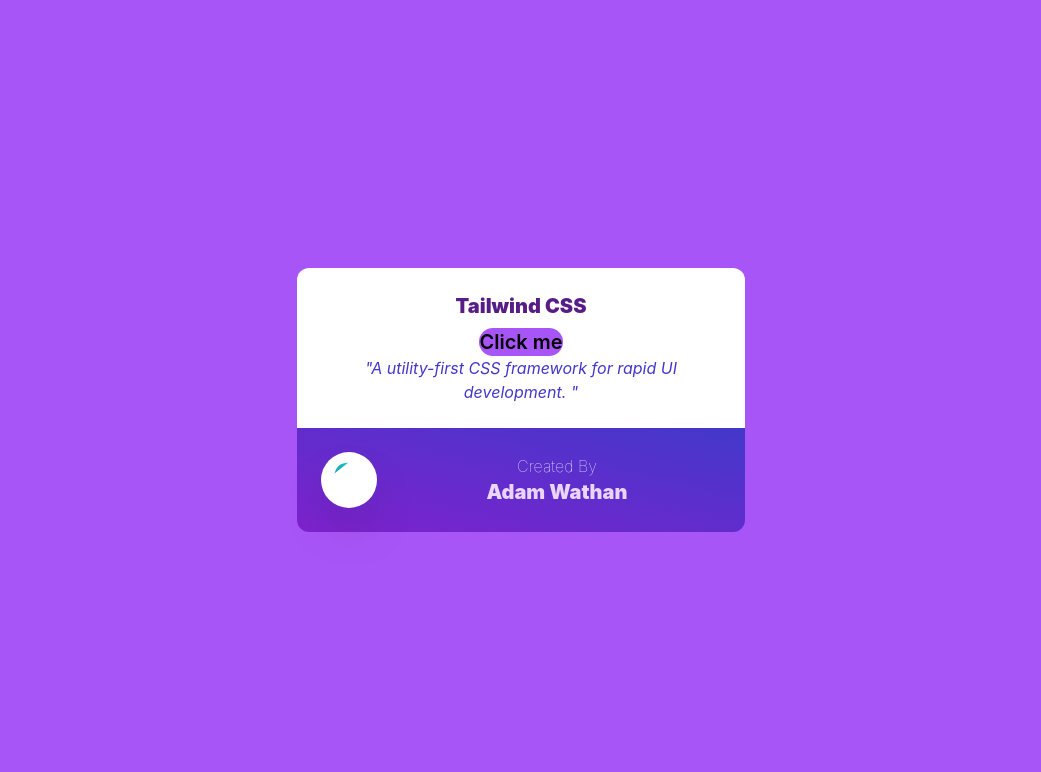
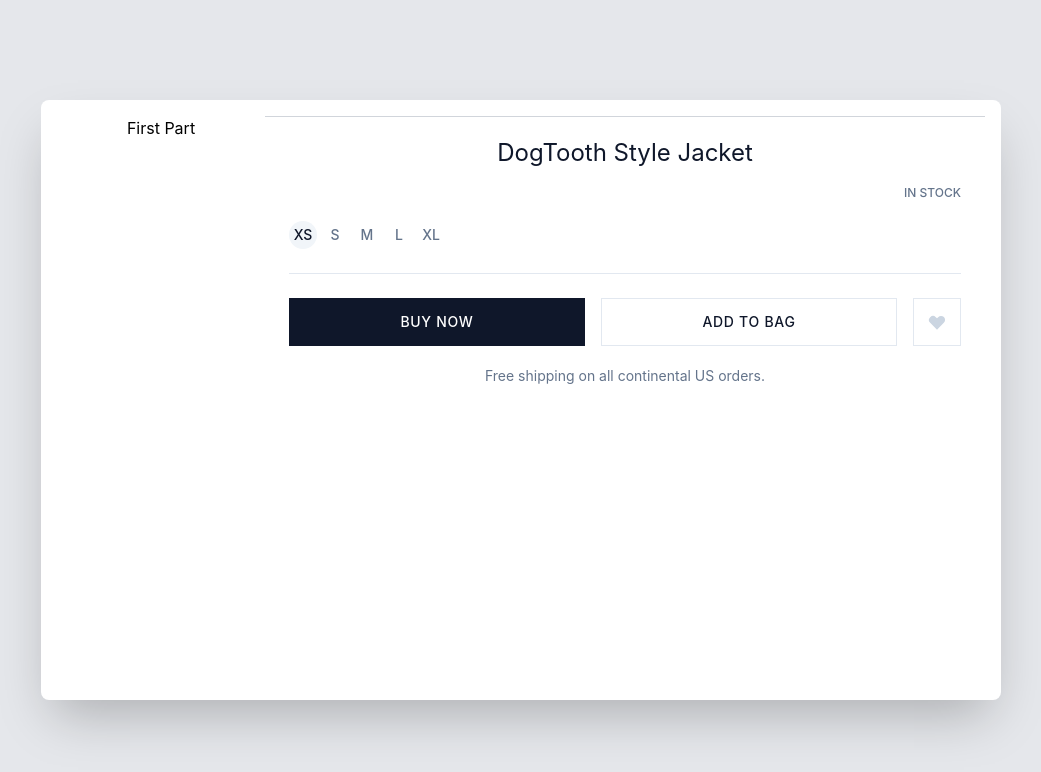
Before and after one commit to DawarShamim/bookStore-frontend, a React (Create React App) app: page / in a window 1280 px wide. Shown: the top 772 px of the page, without its empty margins (119-1160 px from the left). Built offline with nearby package versions, Linux system fonts and the light colour scheme.

Commit message:
Added Pages

```diff
--- a/package.json
+++ b/package.json
@@ -8,6 +8,7 @@
     "@testing-library/user-event": "^13.5.0",
     "react": "^18.2.0",
     "react-dom": "^18.2.0",
+    "react-router-dom": "^6.15.0",
     "react-scripts": "5.0.1",
     "web-vitals": "^2.1.4"
   },
--- a/public/index.html
+++ b/public/index.html
@@ -4,7 +4,7 @@
     <meta charset="utf-8" />
     <link rel="icon" href="%PUBLIC_URL%/favicon.ico" />
     <meta name="viewport" content="width=device-width, initial-scale=1" />
-    <meta name="theme-color" content="#000000" />
+    <meta name="theme-color" content="#2ECC71" />
     <meta
       name="description"
       content="Web site created using create-react-app"
--- a/src/App.css
+++ b/src/App.css
@@ -36,3 +36,8 @@
     transform: rotate(360deg);
   }
 }
+
+
+@tailwind base;
+@tailwind components;
+@tailwind utilities;
--- a/src/App.js
+++ b/src/App.js
@@ -1,71 +1,28 @@
 import './App.css';
 import Button from './components/Button';
+import React from 'react';
+import { BrowserRouter as Router, Routes, Route } from 'react-router-dom';
+import Page404 from './Pages/404Page';
+import LoginPage from './Pages/LoginPage';
+import NewBook from './components/NewBook';
 
 function App() {
   return (
-    <section className="App h-screen w-full flex justify-center items-center bg-purple-500">
-      <div className="w-full max-w-md bg-white-800">
-        <div
-          className="rounded-t-xl bg-white px-6 py-6 md:p-6 text-lg md:text-xl leading-8
-Md:leading-8 font-semibold"
-        >
-          <p className="text-purple-900 text-xl md:text-xl font-black text-center pb-2">
-            Tailwind CSS
-          </p>
-<div><Button/></div>
-          <p
-            className="text-indigo-700 text-base md:text-base italic
-font-normal text-center"
-          >
-            "A utility-first CSS framework for rapid UI development. "
-          </p>
-        </div>
 
-        <div
-          className="flex items-center space-x-4 p-6 md:px-6 md:py-6
-bg-gradient-to-tr from-purple-700 to-indigo-700 rounded-b-xl
-leading-6 font-semibold text-white"
-        >
-          <div
-            className="flex-none w-14 h-14 bg-white rounded-full shadow-2xl
-items-center justify-center"
-          >
-            <svg
-              height="54"
-              preserveAspectRatio="xMidYMid"
-              width="54"
-              xmlns="http://www.w3.org/2000/svg"
-              viewBox="0 0 256 153.6"
-            >
-              <linearGradient id="a" x1="-2.778%" y1="32%" y2="67.556%">
-                <stop offset="0" stop-color="#2298bd" />
-                <stop offset="1" stop-color="#0ed7b5" />
-              </linearGradient>
-              <path
-                d="M128 0C93.867 0 72.533 17.067 64 51.2 76.8 34.133 91.
-733 27.733 108.8 32c9.737 2.434 16.697 9.499 24.401 17.
-318C145.751 62.057 160.275 76.8 192 76.8c34.133 0 55.467-17.
-067 64-51.2-12.8 17.067-27.733 23.467-44.8 19.2-9.737-2.
-434-16.697-9.499-24.401-17.318C174.249 14.743 159.
-725 0 128 0zM64 76.8C29.867 76.8 8.533 93.867 0 128c12.8-17.
-067 27.733-23.467 44.8-19.2 9.737 2.434 16.697 9.499 24.
-401 17.318C81.751 138.857 96.275 153.6 128 153.6c34.133 0
-55.467-17.067 64-51.2-12.8 17.067-27.733 23.467-44.8 19.
-2-9.737-2.434-16.697-9.499-24.401-17.318C110.249 91.543
-95.725 76.8 64 76.8z"
-                fill="url(#a)"
-              />
-            </svg>
+
+    <Router>
+      <div className="App">
+        <Routes>
+          <Route exact path="/" element={<LoginPage />} />
+          <Route path="/login" element={<LoginPage />} />
+          <Route path="/NewBook" element={<NewBook />} />
+          {/* <Route path="/profile" element={<Profile />} />
+          <Route path="/task/card" element={<CardView />} />
+          <Route path="/setting" element={<Settings />} /> */}
+          <Route path="*" element={<Page404 />} />
+            </Routes>
           </div>
-
-          <div className="flex-auto text-base md:text-base font-thin">
-            Created By
-            <br />
-            <span className="text-xl md:text-xl text-purple-200 font-black">Adam Wathan</span>
-          </div>
-        </div>
-      </div>
-    </section>
+    </Router>
   );
 }
 
--- /dev/null
+++ b/src/Pages/404Page.js
@@ -0,0 +1,11 @@
+import React from "react";
+function Page404() {
+    return (
+        <div>
+            <h4>uh oh! </h4>
+            <p>We couldn't find what you were searching for. Try cheching the spelling or try again Later.</p>
+        </div>
+    );
+}
+
+export default Page404;
--- /dev/null
+++ b/src/Pages/LoginPage.js
@@ -0,0 +1,85 @@
+import React from 'react';
+
+function LoginPage() {
+  return (
+    <div className="flex justify-center items-center h-screen bg-gray-200">
+      <div className="relative w-3/4 h-3/4 bg-white shadow-2xl rounded-lg p-4">
+        {/* Divide the square section into two equal parts using flex */}
+        <div className="flex flex-row divide-y divide-gray-300 h-full">
+          <div className="flex-none w-52 relative">
+            {/* First part */}
+            <p className="text-center">First Part</p>
+          </div>
+          <form class="flex-auto p-6">
+            <div class="flex flex-wrap items-baseline">
+              <h1 class="w-full flex-none mb-3 text-2xl leading-none text-slate-900">
+                DogTooth Style Jacket
+              </h1>
+              <div class="flex-auto text-lg font-medium text-slate-500">
+
+                <input className="ring-offset-blue-900" type="text" />
+              </div>
+              <div class="text-xs leading-6 font-medium uppercase text-slate-500">
+                In stock
+              </div>
+            </div>
+            <div class="flex items-baseline mt-4 mb-6 pb-6 border-b border-slate-200">
+              <div class="space-x-1 flex text-sm font-medium">
+                <label>
+                  <input class="sr-only peer" name="size" type="radio" value="xs" checked />
+                  <div class="w-7 h-7 rounded-full flex items-center justify-center text-slate-500 peer-checked:bg-slate-100 peer-checked:text-slate-900">
+                    XS
+                  </div>
+                </label>
+                <label>
+                  <input class="sr-only peer" name="size" type="radio" value="s" />
+                  <div class="w-7 h-7 rounded-full flex items-center justify-center text-slate-500 peer-checked:bg-slate-100 peer-checked:text-slate-900">
+                    S
+                  </div>
+                </label>
+                <label>
+                  <input class="sr-only peer" name="size" type="radio" value="m" />
+                  <div class="w-7 h-7 rounded-full flex items-center justify-center text-slate-500 peer-checked:bg-slate-100 peer-checked:text-slate-900">
+                    M
+                  </div>
+                </label>
+                <label>
+                  <input class="sr-only peer" name="size" type="radio" value="l" />
+                  <div class="w-7 h-7 rounded-full flex items-center justify-center text-slate-500 peer-checked:bg-slate-100 peer-checked:text-slate-900">
+                    L
+                  </div>
+                </label>
+                <label>
+                  <input class="sr-only peer" name="size" type="radio" value="xl" />
+                  <div class="w-7 h-7 rounded-full flex items-center justify-center text-slate-500 peer-checked:bg-slate-100 peer-checked:text-slate-900">
+                    XL
+                  </div>
+                </label>
+              </div>
+            </div>
+            <div class="flex space-x-4 mb-5 text-sm font-medium">
+              <div class="flex-auto flex space-x-4 pr-4">
+                <button class="flex-none w-1/2 h-12 uppercase font-medium tracking-wider bg-slate-900 text-white" type="submit">
+                  Buy now
+                </button>
+                <button class="flex-none w-1/2 h-12 uppercase font-medium tracking-wider border border-slate-200 text-slate-900" type="button">
+                  Add to bag
+                </button>
+              </div>
+              <button class="flex-none flex items-center justify-center w-12 h-12 text-slate-300 border border-slate-200" type="button" aria-label="Like">
+                <svg width="20" height="20" fill="currentColor" aria-hidden="true">
+                  <path fill-rule="evenodd" clip-rule="evenodd" d="M3.172 5.172a4 4 0 015.656 0L10 6.343l1.172-1.171a4 4 0 115.656 5.656L10 17.657l-6.828-6.829a4 4 0 010-5.656z" />
+                </svg>
+              </button>
+            </div>
+            <p class="text-sm text-slate-500">
+              Free shipping on all continental US orders.
+            </p>
+          </form>
+        </div>
+      </div>
+    </div>
+  );
+}
+
+export default LoginPage;
--- /dev/null
+++ b/src/components/NewBook.js
@@ -0,0 +1,61 @@
+import React, { useState } from 'react';
+
+function App() {
+    const [inputValue, setInputValue] = useState('');
+    const [isbnValue, setIsbnValue] = useState('');
+
+    const handleKeyDown = (event) => {
+        if (event.key === 'Enter') {
+            handleSubmit();
+        }
+    };
+
+    const handleSubmit = () => {
+        console.log('Input Value:', inputValue);
+        console.log('ISBN Value:', isbnValue);
+    };
+    const handleFieldChange = (fieldName, event) => {
+        const value = event.target.value;
+        switch (fieldName) {
+            case 'input':
+                setInputValue(value);
+                break;
+            case 'isbn':
+                setIsbnValue(value);
+                break;
+            default:
+                break;
+        }
+    };
+
+    return (
+        <div className="App h-screen flex justify-center items-center bg-black flex-col">
+            <label className='relative cursor-pointer mb-2'>
+                <input
+                    type="text"
+                    placeholder="Input"
+                    value={inputValue}
+                    onChange={(event) => handleFieldChange('input', event)}
+                    onKeyDown={handleKeyDown}
+                    className='h-10 w-48 px-3 text-xs text-white bg-black border-white border-2 rounded-lg border-opacity-50 outline-none focus:border-blue-500 placeholder-gray-300 placeholder-opacity-0 transition duration-200'
+                />
+                <span className='text-1xl text-white text-opacity-80 bg-black absolute left-2 top-2 px-0.5 transition duration-200 input-text'>Input</span>
+            </label>
+
+            <label className='relative cursor-pointer mb-4'>
+                <input
+                    type="text"
+                    placeholder="ISBN"
+                    value={isbnValue}
+                    onChange={(event) => handleFieldChange('isbn', event)}
+                    onKeyDown={handleKeyDown}
+                    className='h-20 w-96 px-6 text-4xl text-white bg-black border-white border-2 rounded-lg border-opacity-50 outline-none focus:border-blue-500 placeholder-gray-300 placeholder-opacity-0 transition duration-200'
+                />
+                <span className='text-4xl text-white text-opacity-80 bg-black absolute left-5 top-5 px-1 transition duration-200 input-text'>ISBN</span>
+            </label>
+            <button onClick={handleSubmit} className="text-white bg-blue-500 p-2 rounded-lg">Submit</button>
+        </div>
+    );
+}
+
+export default App;
--- a/src/index.css
+++ b/src/index.css
@@ -15,3 +15,10 @@ code {
   font-family: source-code-pro, Menlo, Monaco, Consolas, 'Courier New',
     monospace;
 }
+
+
+
+input[type="text"]:focus ~ .input-text,
+input[type="text"]:not(:placeholder-shown) ~ .input-text{
+  @apply text-blue-500 transform -translate-y-10 -translate-x-2 scale-75;
+}
```
Also changed, not shown: src/components/NavBar.js (added), 1 other file (tests, documents, lock files or other folders).
